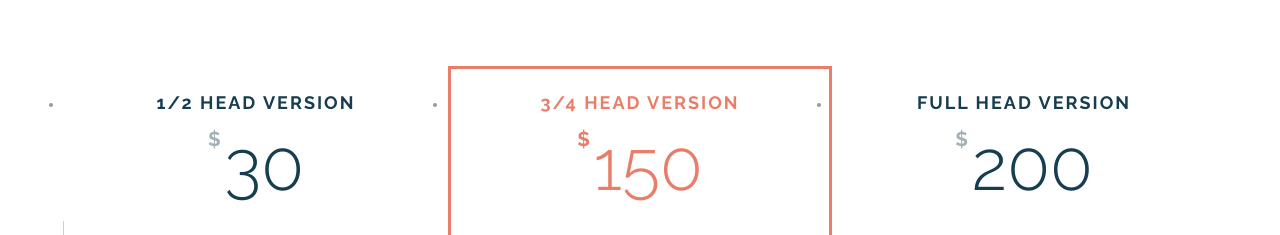
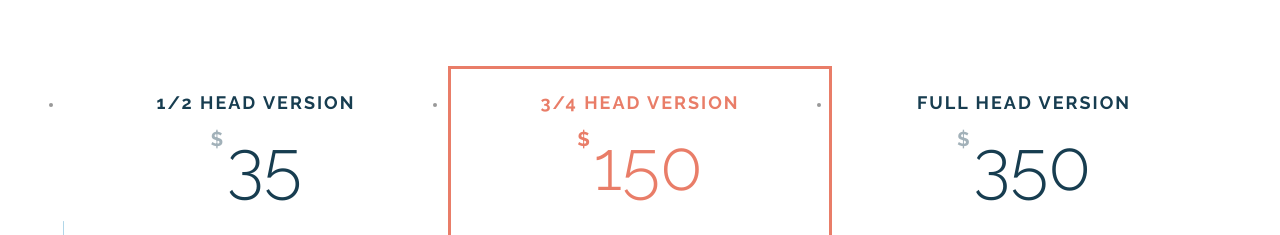
Before and after one commit to NMCNTT2-Anonymous/NMCNTT2-Anonymous.github.io, a plain HTML site: page index.html in a window 1280 px wide. Shown: the part 4060-4295 px from the top of the page. Drawn offline with nearby package versions, Linux system fonts and the light colour scheme; some packages are replaced by stand-ins of ours.

Commit message:
Update index.html
Update prices

```diff
--- a/index.html
+++ b/index.html
@@ -805,7 +805,7 @@ Smartphone Compatible web template, free webdesigns for Nokia, Samsung, LG, Sony
 
 						<div class="cd-price">
 							<span class="cd-currency">$</span>
-							<span class="cd-value">30</span>
+							<span class="cd-value">35</span>
 							<!--		<span class="cd-duration">mo</span> -->
 						</div>
 					</header>
@@ -864,7 +864,7 @@ Smartphone Compatible web template, free webdesigns for Nokia, Samsung, LG, Sony
 
 						<div class="cd-price">
 							<span class="cd-currency">$</span>
-							<span class="cd-value">200</span>
+							<span class="cd-value">350</span>
 						</div>
 					</header>
 					<!-- .cd-pricing-header -->
```
